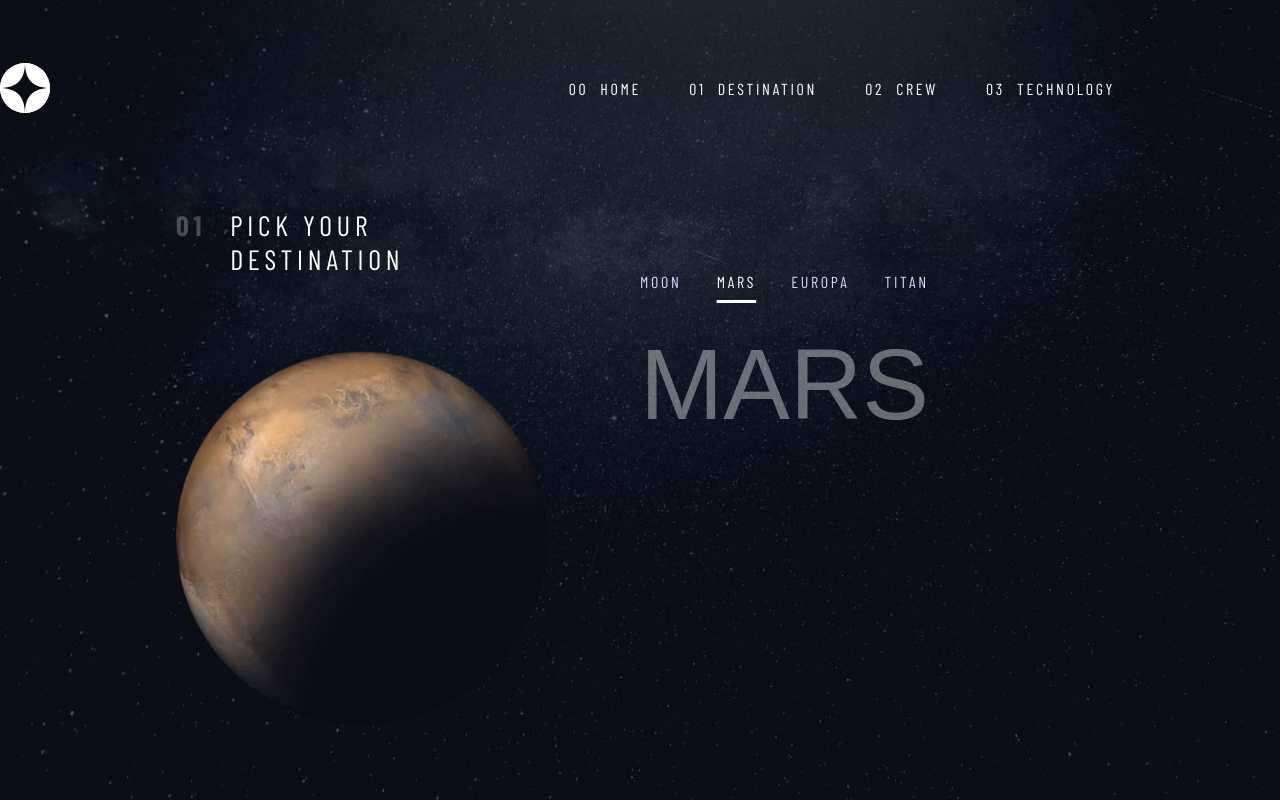
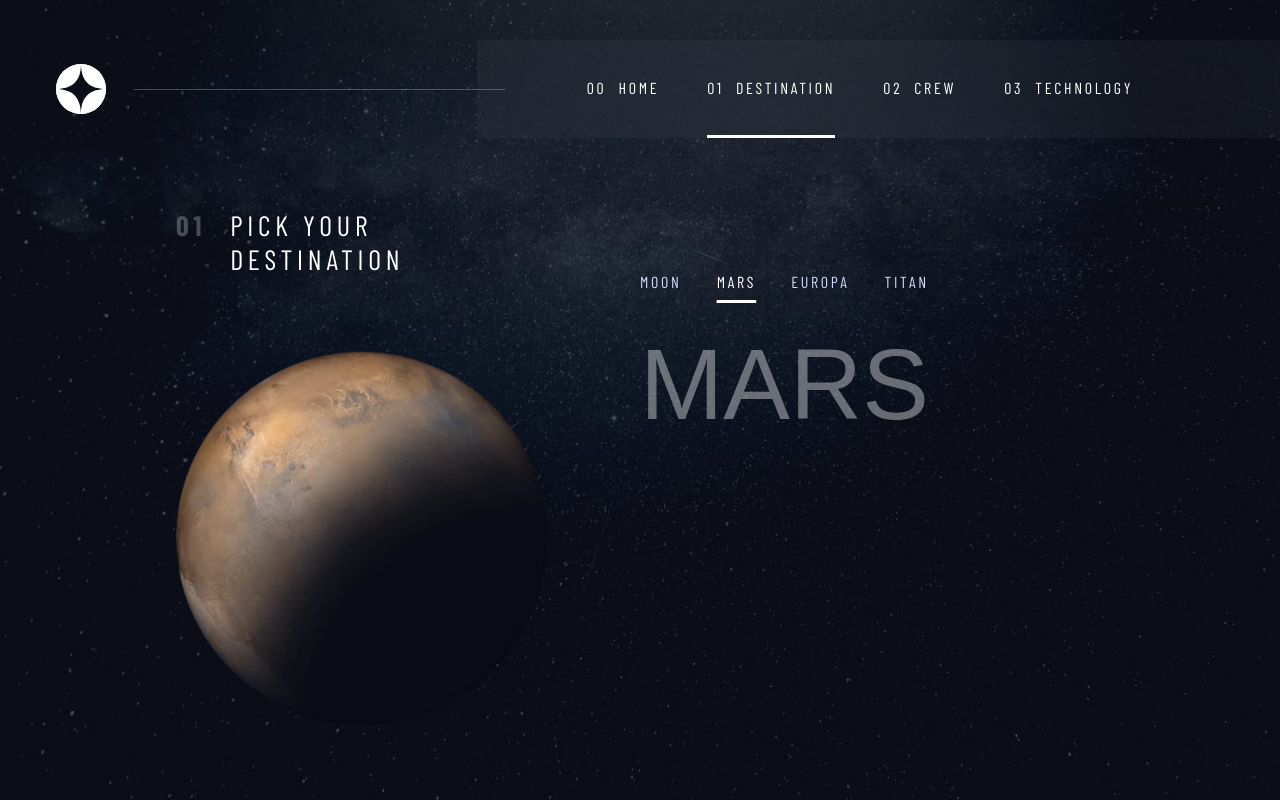
Before and after one commit to aleksandr-efimenko/space-tourism, a Next.js app: page /destination in a window 1280 px wide. Built offline with nearby package versions, Linux system fonts and the light colour scheme; a web font is replaced by a local one.

Commit message:
create main menu and horizontal line in header for desktop

```diff
--- a/src/components/Layout.tsx
+++ b/src/components/Layout.tsx
@@ -16,10 +16,11 @@ export function Layout({ children }: { children: React.ReactNode }) {
 
   return (
     <div className={`${bellefair.variable} ${barlowCondensed.variable} ${barlow.variable} text-white`}>
-      <header className='absolute top-10 h-24 flex items-center justify-between w-full'>
-        <Link href='/' className='rounded-full bg-white h-fit'>
+      <header className='absolute top-10 pl-14 flex items-center justify-between w-full'>
+        <Link href='/' className='rounded-full bg-white h-fit min-w-fit'>
           <Image src={logo} alt='logo' width={50} height={50} />
         </Link>
+        <hr className='relative left-[2.3%] z-10 opacity-25 bg-white h-[1px] w-full' />
         <MainMenu />
       </header>
       <main className=''>{children}</main>
--- a/src/components/MainMenu.tsx
+++ b/src/components/MainMenu.tsx
@@ -5,18 +5,21 @@ import { useRouter } from 'next/router'
 
 export function MainMenu() {
   const router = useRouter()
-
-  const underlineStyle = 'border-b-[0.1875rem] border-white'
-  const underlineHoverStyle = 'hover:border-b-[0.1875rem] hover:border-white hover:border-opacity-50'
+  const underlineStyle = ' border-opacity-100'
+  const underlineHoverStyle = '  border-opacity-0 hover:border-opacity-50'
   const underlineIfActive = (path: string) => {
-    router.pathname === path ? underlineStyle : underlineHoverStyle
+    return router.pathname === path ? underlineStyle : underlineHoverStyle
   }
   return (
-    <nav>
-      <ul className='flex pl-[7.6875rem] pr-[10.3125rem] gap-12 justify-between nav-text backdrop  h-full items-center'>
+    <nav className='pl-[9%] pr-[12%] backdrop-menu h-full'>
+      <ul className='flex gap-12 justify-between nav-text h-full items-center'>
         {websiteStructure.map((item, index) => (
-          <li key={item.name} className={` ${underlineIfActive(item.path)}`}>
-            <Link href={item.path} key={item.name} className='flex gap-3'>
+          <li
+            key={item.name}
+            className={` ${underlineIfActive(item.path)} border-b-[0.1875rem] border-white
+              hover:border-b-[0.1875rem] hover:border-white`}
+          >
+            <Link href={item.path} key={item.name} className='py-[2.375rem] flex gap-3'>
               <span>{convertToDoubleDigit(index)}</span>
               <p>{item.name}</p>
             </Link>
--- a/src/styles/globals.css
+++ b/src/styles/globals.css
@@ -38,8 +38,9 @@
   .body-text {
     @apply font-barlow text-lg leading-[2rem];
   }
-  .backdrop {
+  .backdrop-menu {
     backdrop-filter: blur(40.7742px);
+    background: rgba(255, 255, 255, 0.04);
   }
   .page-container {
     @apply min-h-screen;
```
